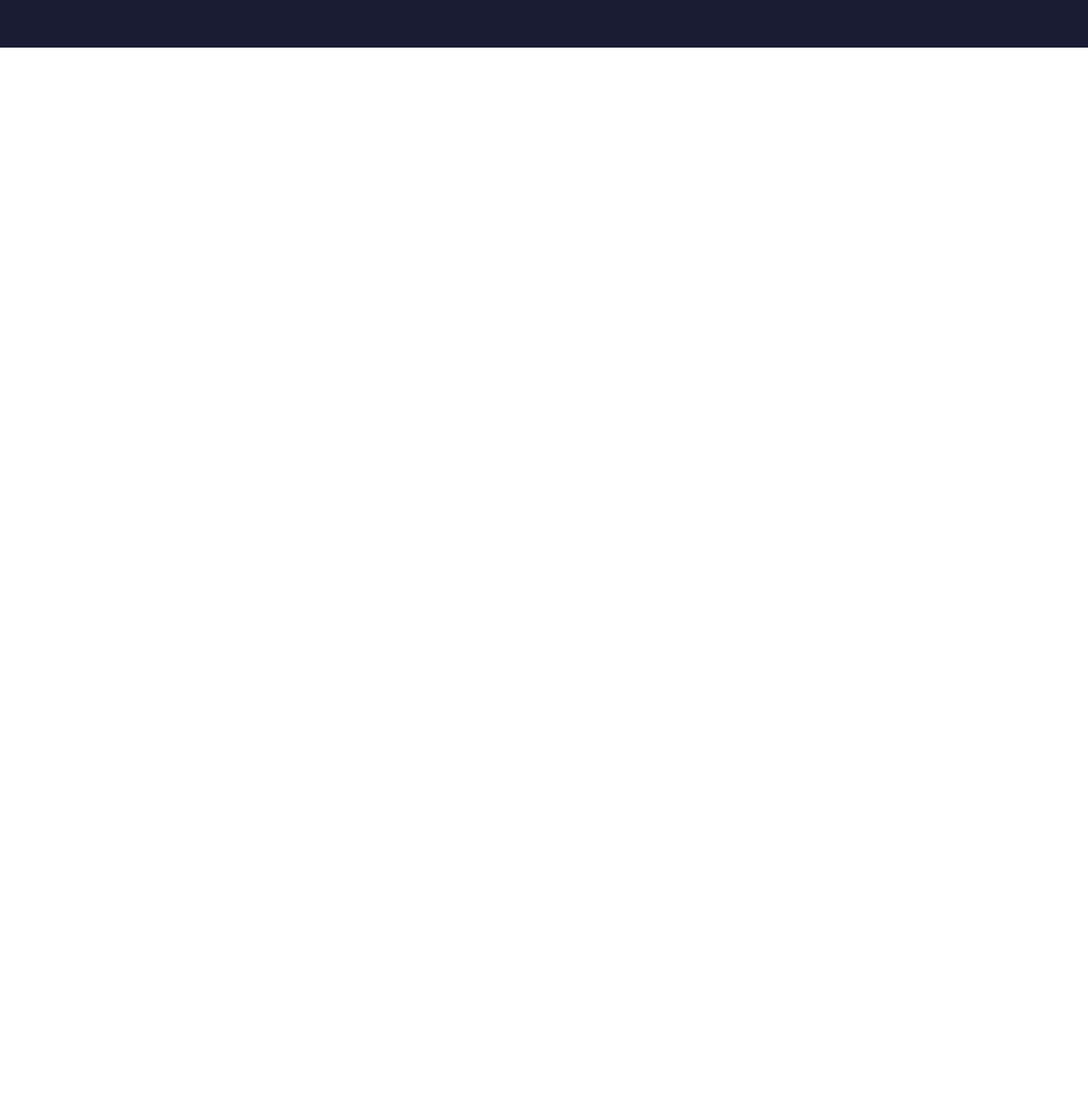
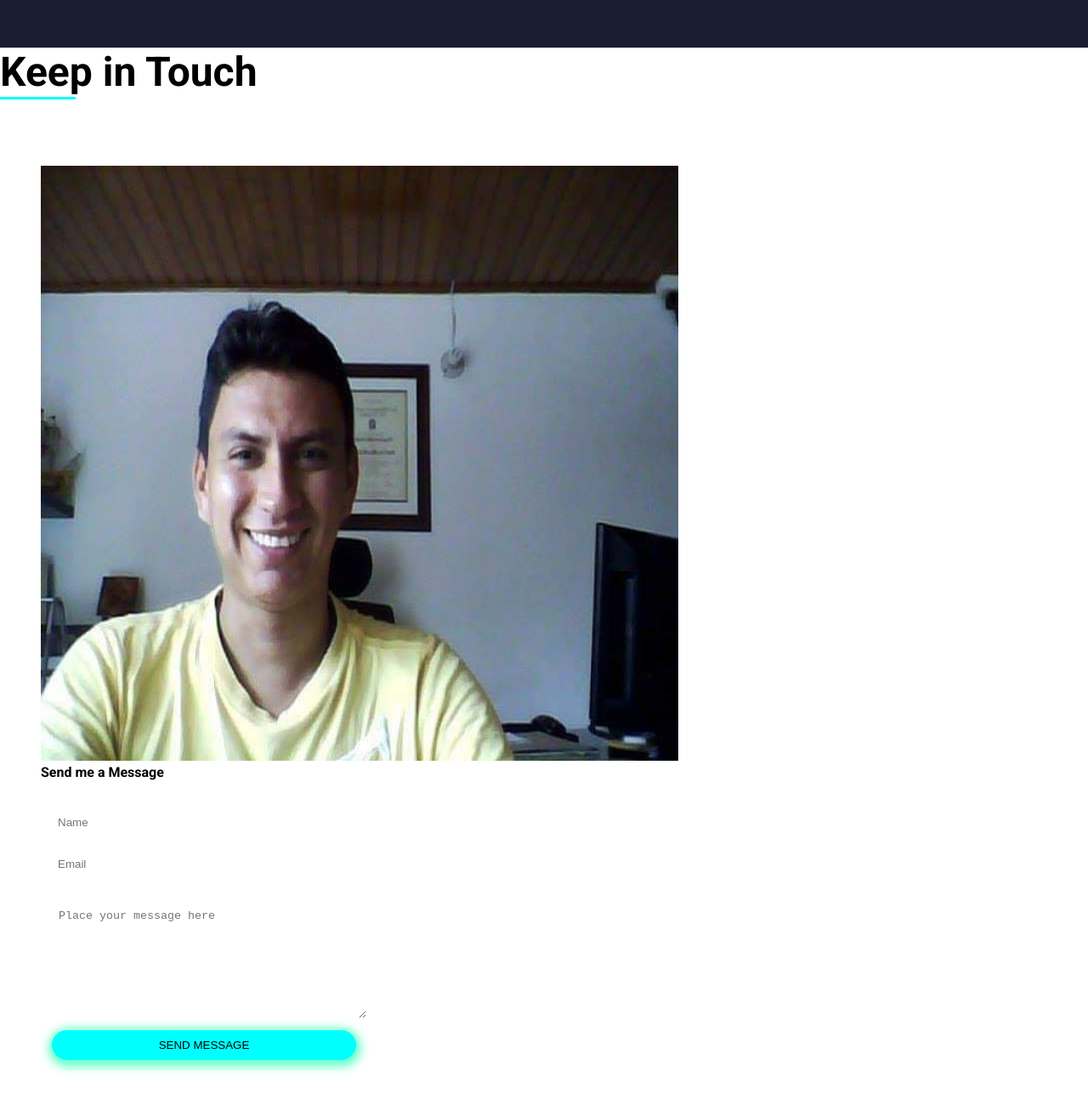
Before and after one commit to DussanPaez/Portfolio, a plain HTML site: page index.html in a window 1280 px wide. Shown: the part 2117-3417 px from the top of the page at 85% size. Before the commit the page ends 2173 px from the top, so only its background shows below. Drawn offline with Linux system fonts and the light colour scheme.

Commit message:
añado seccion de contacto

```diff
--- a/css/styles.css
+++ b/css/styles.css
@@ -25,7 +25,8 @@ body {font-family: font-family: 'Montserrat', sans-serif; font-family: 'Roboto',
 .menu {
     display: flex;
     width: 50%;
-    justify-content: space-around;}
+    justify-content: space-around;
+}
 
 .menu li {list-style: none;}
 
@@ -191,3 +192,57 @@ span {color: aqua;}
     margin-top: 1em;
     width: 100%;
 }
+
+/* -------CONTACT-SECTION-------- */
+
+.contact-headings h2{
+    font-size: 3em;
+
+}
+
+.container-contact{
+    padding: 3em;
+    margin: 0 auto;
+}
+
+.container-contact img{
+    width: 750px;
+    height: 700px;
+    bottom: 0px;
+}
+
+.form {
+    display: flex;
+    flex-direction: column;
+    width: 30vw;
+    margin-top: 2em;
+}
+
+.form input {
+    padding: 10px 20px;
+    margin-bottom: 1em;
+    background: none;
+    border: none;
+    border-bottom: 1px solid #fff;
+    color: #fff;
+}
+
+.form textarea {
+    height: 150px;
+    background: none;
+    color: #fff;
+    padding: 1.5em;
+    border: 1px solid #fff;
+}
+
+.btn_submit {
+    padding: 10px 20px;
+    margin: 1em;
+    border: none;
+    text-transform: uppercase;
+    background-color: aqua;
+    border-radius: 20px;
+    cursor: pointer;
+    box-shadow: 1px 3px 11px 5px rgba(102, 331, 200, 69);
+
+}
--- a/index.html
+++ b/index.html
@@ -128,16 +128,35 @@
                                 <button class="project_details download-cv">Project Details</button>
                             </a>
                         </div>
-
                     </div>
                 </div>
-
             </div>
         </div>
 
 
+        <div class="contact-section">
+            <div class="contact-headings">
+                <h2>Keep in Touch</h2>
+                <div class="divider"></div>
 
+                <div class="container-contact">
+                    <img src="/img/Foto-adp.jpeg" alt="adp">
+                    <div class="contact-form">
+                        <h4>Send me a Message</h4>
+                        <form class="form">
+                            <input type="text" placeholder="Name">
+                            <input type="email" placeholder="Email">
+                            <textarea placeholder="Place your message here"></textarea>
+                            <button type="submit" class="btn_submit">Send Message</button>
+                        </form>
+                    </div>
+                </div>
+            </div>
+        </div>
     </div>
+
+
+
 
 </body>
 </html>
```
